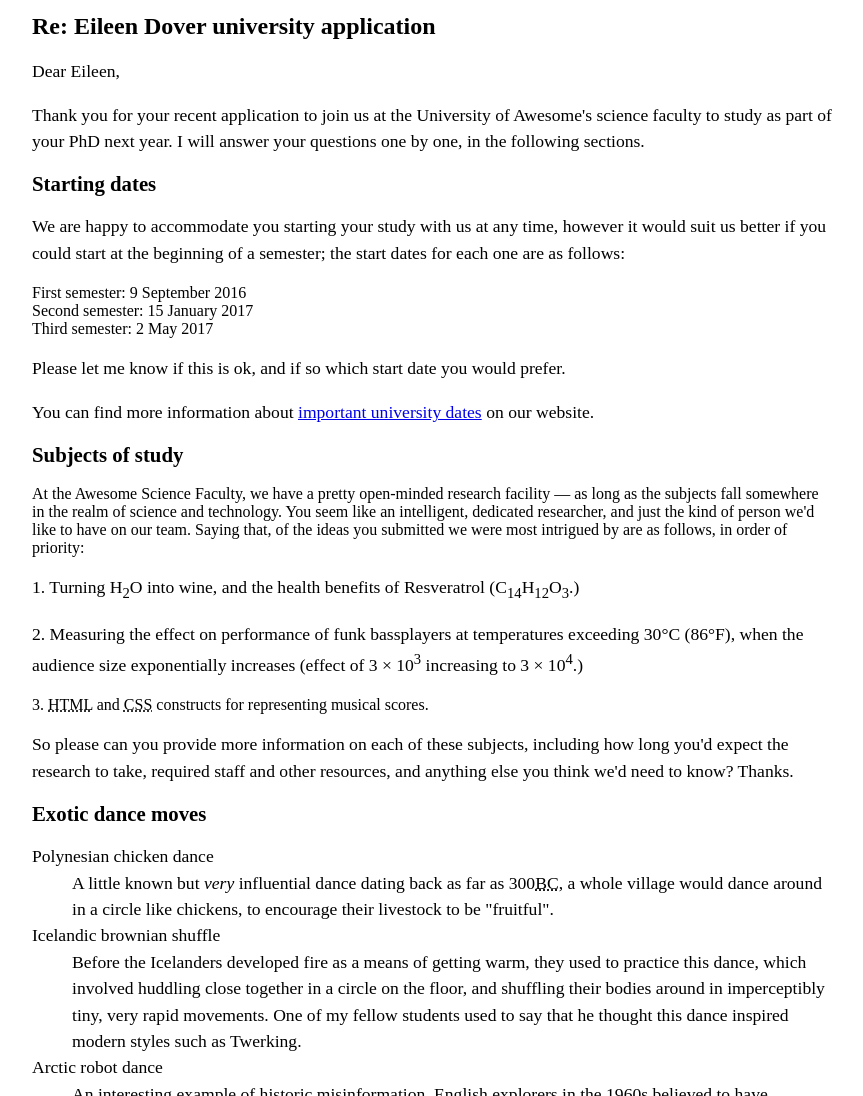
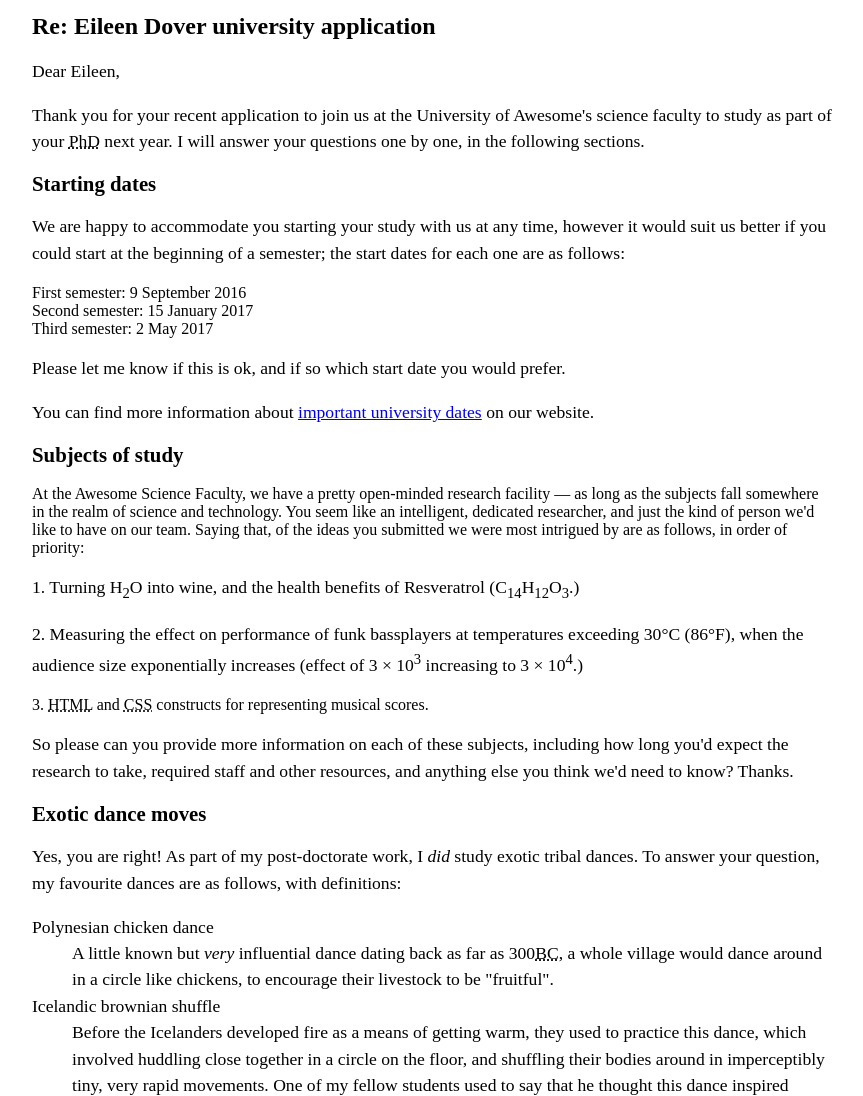
Before and after one commit to Sandarrow/sandarrow.github.io, a plain HTML site: page letter-markup/index.html in a window 1280 px wide. Shown: the part 384-1480 px from the top of the page, without its empty margins (208-1071 px from the left). Drawn offline with Linux system fonts and the light colour scheme.

Commit message:
Update index.html

```diff
--- a/letter-markup/index.html
+++ b/letter-markup/index.html
@@ -57,7 +57,7 @@
 
 <p>Dear Eileen,</p>
 
-<p>Thank you for your recent application to join us at the University of Awesome's science faculty to study as part of your PhD next year. I will answer your questions one by one, in the following sections.</p>
+<p>Thank you for your recent application to join us at the University of Awesome's science faculty to study as part of your <abbr title="Doctor of Philosophy">PhD</abbr> next year. I will answer your questions one by one, in the following sections.</p>
 
 <h2>Starting dates</h2>
 
@@ -84,6 +84,8 @@
 
 
 <h2>Exotic dance moves</h2>
+           <p>Yes, you are right! As part of my post-doctorate work, I <em>did</em> study exotic tribal dances. To answer your question, my favourite dances are as follows, with definitions:</p>
+
 
 <dl>
       <dt>Polynesian chicken dance</dt>
```
